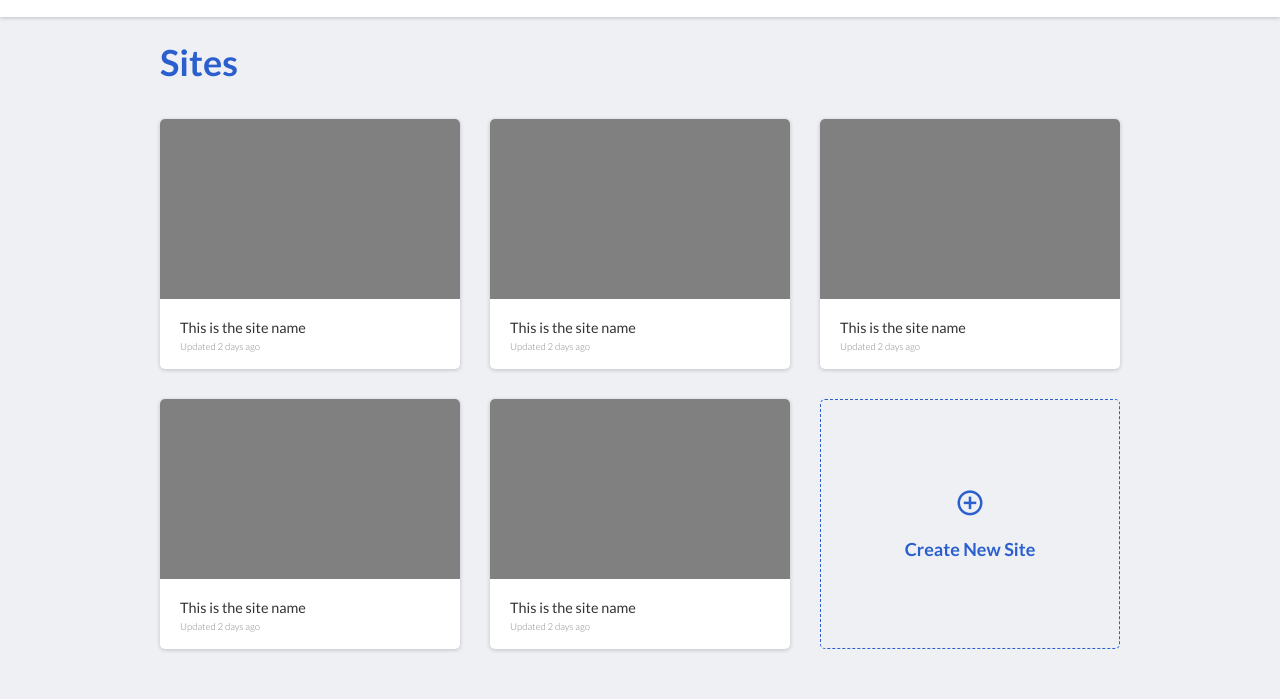
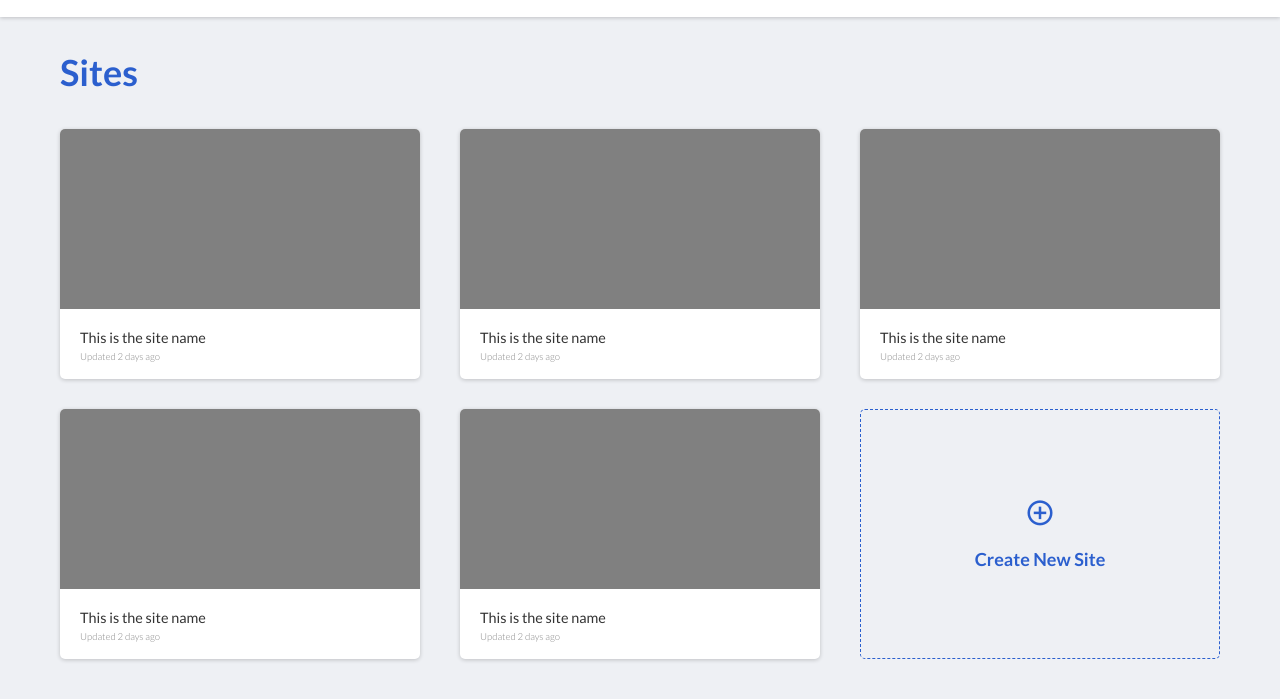
Before and after one commit to artylope/iso-cms-prototype, a plain HTML site: page index.html in a window 1280 px wide. Shown: the part 63-762 px from the top of the page. Drawn offline with nearby package versions, Linux system fonts and the light colour scheme.

Commit message:
base sites page

```diff
--- a/css/scss/base.scss
+++ b/css/scss/base.scss
@@ -45,7 +45,7 @@ body{
 
   //first div to move upwards by 50px for visual balance
   > div{
-    margin-top: -50px;
+    margin-top: -30px;
   }
 }
 
--- a/css/scss/pages/sites.scss
+++ b/css/scss/pages/sites.scss
@@ -1,6 +1,6 @@
-$site-width: 300px;
+$site-width: 360px;
 $site-height: 250px;
-$site-margin-horizontal: 15px;
+$site-margin-horizontal: 20px;
 $site-margin-vertical: 15px;
 $sites-container-width: ($site-width*3) + ($site-margin-horizontal*6);
 
@@ -118,3 +118,8 @@ $sites-container-width: ($site-width*3) + ($site-margin-horizontal*6);
   }
 
 }
+
+
+@media (min-width: 1200px) {
+
+}
```
Also changed, not shown: css/style.css.
